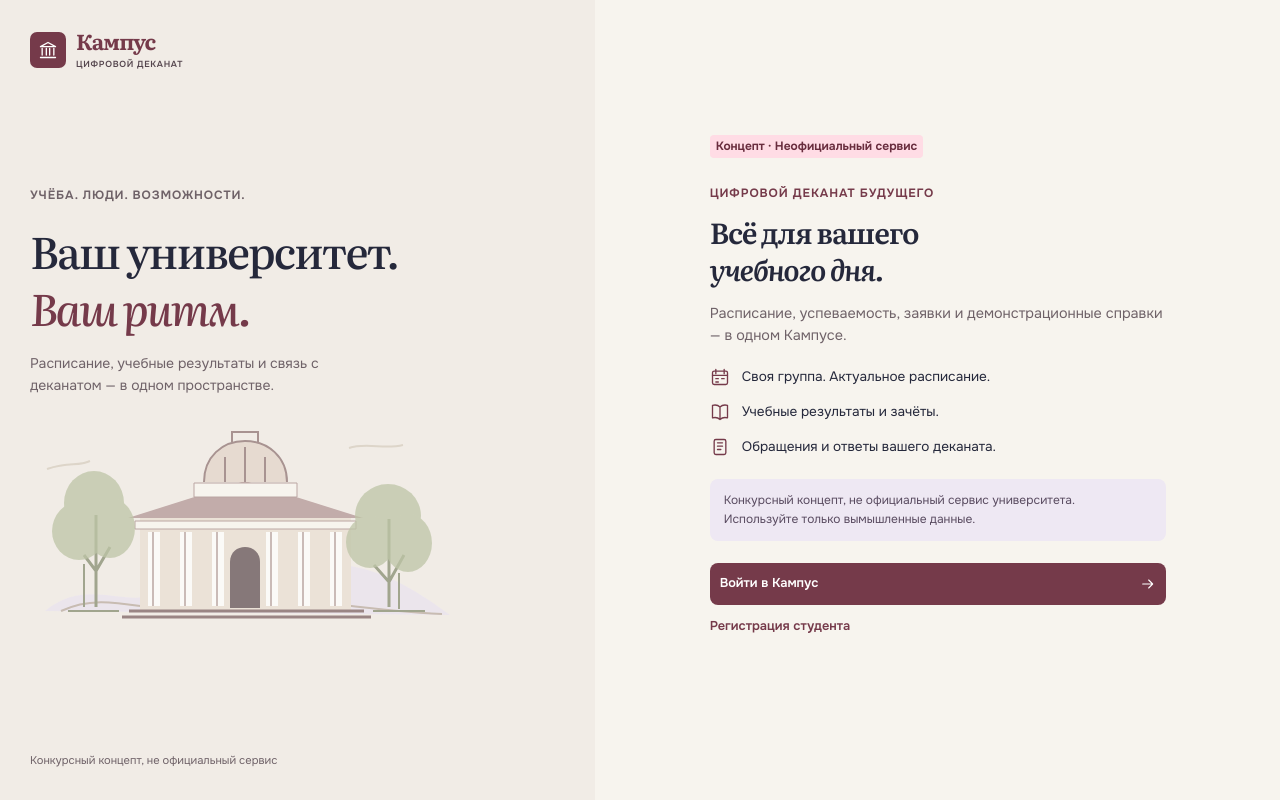
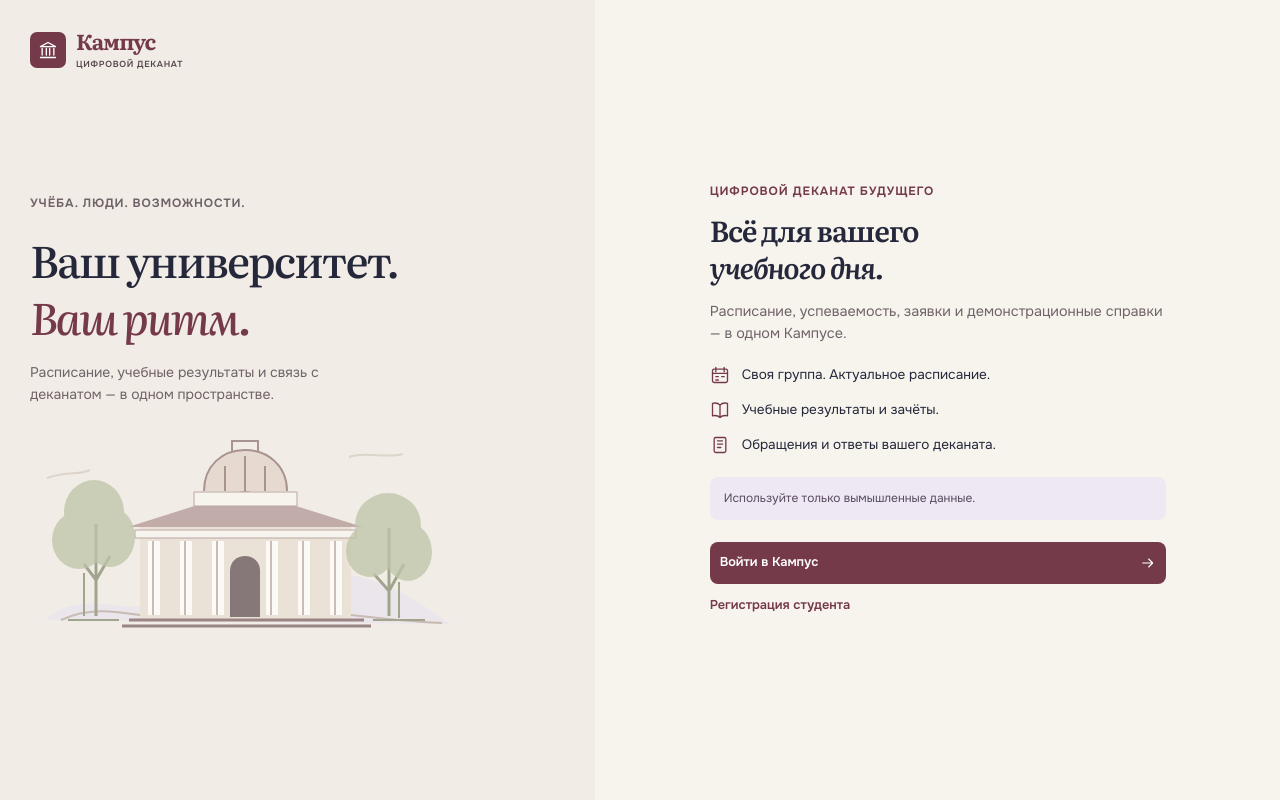
Before and after one commit to bam-low/mgimo, a Next.js app: page / in a window 1280 px wide. Built offline with nearby package versions, Linux system fonts and the light colour scheme.

Commit message:
ui: убрать служебную подпись о неофициальном сервисе

```diff
--- a/src/app/app-nav.tsx
+++ b/src/app/app-nav.tsx
@@ -106,12 +106,10 @@ export function AppNav({
           ))}
         <span className="nav-context">
           {role === "STAFF" ? "Рабочее пространство" : "Ваш учебный день"}
-          <small>Демонстрационный кампус</small>
+          <small>Кампус</small>
         </span>
       </nav>
-      <p className="concept-note">
-        Демо · Неофициальный сервис · Вымышленные данные
-      </p>
+      <p className="concept-note">Вымышленные данные</p>
     </>
   );
 }
--- a/src/app/page.tsx
+++ b/src/app/page.tsx
@@ -29,8 +29,7 @@ export default function Home() {
         </li>
       </ul>
       <p className="demo-disclaimer">
-        Конкурсный концепт, не официальный сервис университета. Используйте
-        только вымышленные данные.
+        Используйте только вымышленные данные.
       </p>
       <nav aria-label="Доступ к платформе">
         <Link className="card-action" href="/login">
--- a/src/app/public-shell.tsx
+++ b/src/app/public-shell.tsx
@@ -34,10 +34,8 @@ export function PublicShell({ children }: { children: ReactNode }) {
             priority
           />
         </div>
-        <p className="footnote">Конкурсный концепт, не официальный сервис</p>
       </section>
       <section className="public-content">
-        <span className="badge">Концепт · Неофициальный сервис</span>
         {children}
       </section>
     </main>
--- a/src/lib/platform.ts
+++ b/src/lib/platform.ts
@@ -1,7 +1,7 @@
 export const platform = {
   name: "Кампус",
-  description: "Конкурсная демонстрация регистрации и кабинетов. Только вымышленные данные.",
-  disclaimer: "Конкурсный концепт, не официальный сервис",
+  description: "Расписание, успеваемость и связь с деканатом.",
+  disclaimer: "Только вымышленные данные",
   status: "Технический фундамент",
 } as const;
 
```
Also changed, not shown: 10 other files (tests, documents, lock files or other folders).
